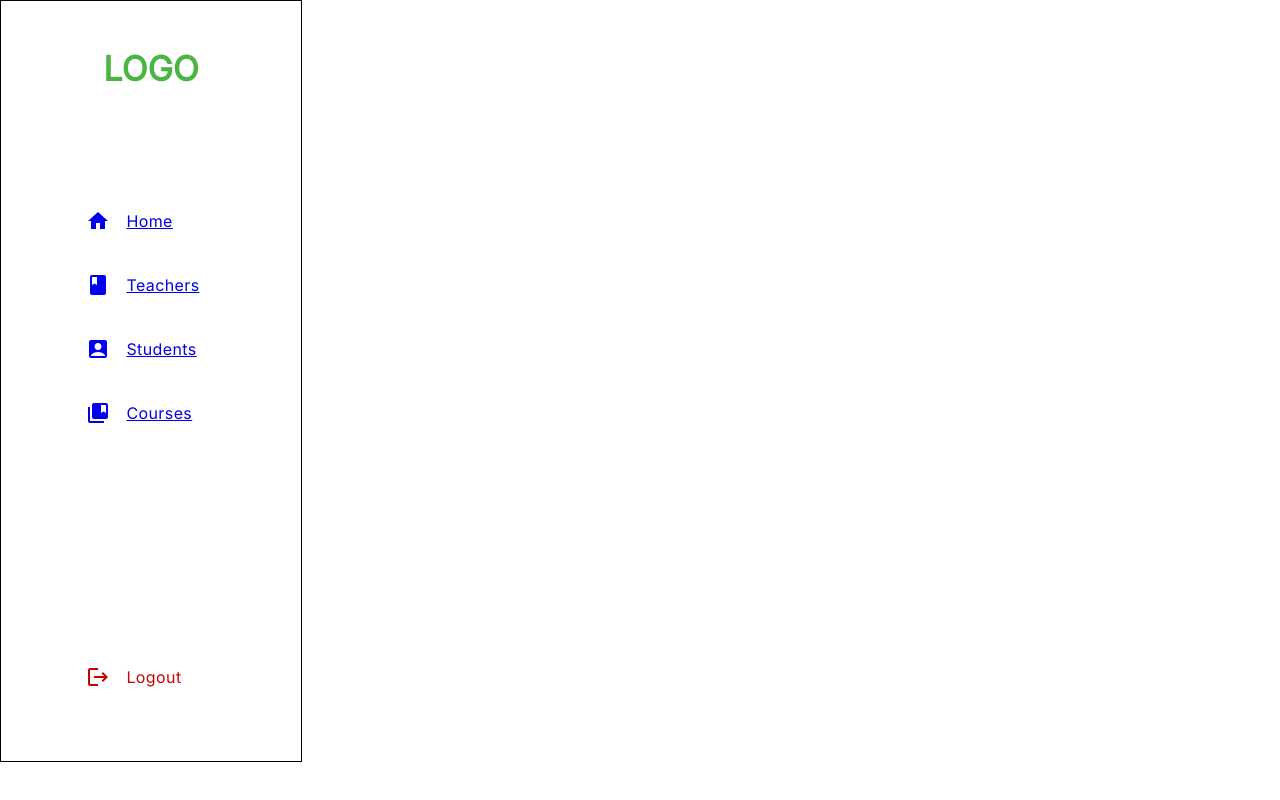
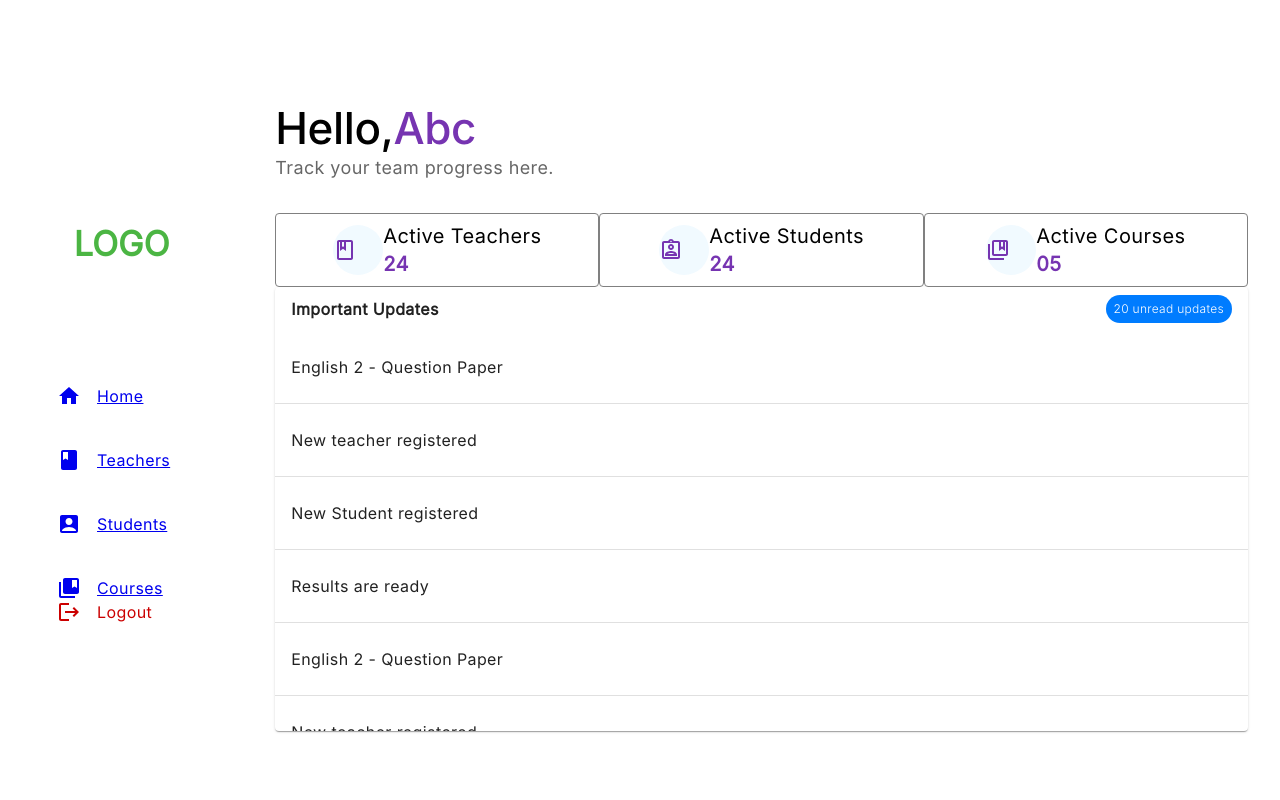
Before and after one commit to Online-Examination-Portal/online_exam_ui, a React (Create React App) app: page /home in a window 1280 px wide. Shown: the top 800 px of the page. Built offline with nearby package versions, Linux system fonts and the light colour scheme.

Commit message:
Anuj | Code_review

```diff
--- a/package.json
+++ b/package.json
@@ -12,7 +12,6 @@
     "@testing-library/jest-dom": "^5.16.5",
     "@testing-library/react": "^13.4.0",
     "@testing-library/user-event": "^13.5.0",
-    "date-fns": "^2.30.0",
     "date-js": "^2.0.0",
     "dayjs": "^1.11.9",
     "react": "^18.2.0",
--- a/src/components/private/home/data/insightsData.js
+++ b/src/components/private/home/data/insightsData.js
@@ -1,20 +1,16 @@
-import AssignmentIndOutlinedIcon from "@mui/icons-material/AssignmentIndOutlined";
-import BookOutlinedIcon from "@mui/icons-material/BookOutlined";
-import CollectionsBookmarkOutlinedIcon from "@mui/icons-material/CollectionsBookmarkOutlined";
-
 const insightsData = [
   {
-    icon: <BookOutlinedIcon />,
+    id: "1" ,
     heading: "Active Teachers",
     value: "24",
   },
   {
-    icon: <AssignmentIndOutlinedIcon />,
+    id: "2" ,
     heading: "Active Students",
     value: "24",
   },
   {
-    icon: <CollectionsBookmarkOutlinedIcon />,
+    id: "3",
     heading: "Active Courses",
     value: "05",
   },
--- a/src/components/private/home/importantUpdates.jsx
+++ b/src/components/private/home/importantUpdates.jsx
@@ -6,10 +6,9 @@ import {
   TableBody,
   TableCell,
   TableContainer,
-  TableHead,
   TableRow,
-  Button,
   Box,
+  Typography,
 } from "@mui/material";
 import impData from "./data/impData";
 import DeleteOutlineOutlinedIcon from "@mui/icons-material/DeleteOutlineOutlined";
@@ -17,27 +16,46 @@ import MarkEmailReadOutlinedIcon from "@mui/icons-material/MarkEmailReadOutlined
 
 const ImpUpdates = () => {
   return (
-    <Paper sx={{ overflow: "hidden", mt: 4, mb: 10 }}>
+    <Paper sx={{ overflow: "hidden" }}>
+      <Box
+        sx={{
+          display: "flex",
+          padding: "8px 16px",
+          alignItems: "center",
+          justifyContent: "space-between",
+        }}
+      >
+        <Typography variant="body1" sx={{ fontWeight: "bold" }}>
+          Important Updates
+        </Typography>
+        <Typography
+          variant="caption"
+          sx={{
+            backgroundColor: "#007CFF",
+            borderRadius: "18px",
+            color: "#ffffff",
+            padding: "4px 8px",
+          }}
+        >
+          20 unread updates
+        </Typography>
+      </Box>
       <TableContainer sx={{ maxHeight: 400 }}>
-        <Table stickyHeader sx={{ width: "75%" }}>
-          <TableHead>
-            <TableRow>
-              <TableCell sx={{ fontWeight: "bold" }}>
-                Important Updates
-              </TableCell>
-              <TableCell>
-                <Button variant="contained" sx={{ borderRadius: "18px" }}>
-                  20 unread updates
-                </Button>
-              </TableCell>
-            </TableRow>
-          </TableHead>
+        <Table stickyHeader sx={{ width: "100%" }}>
           <TableBody>
             {impData.map((data) => (
-              <TableRow key={data.id} sx={{ '&:hover': { backgroundColor: '#f5f5f5' } }}>
+              <TableRow
+                key={data.id}
+                sx={{ "&:hover": { backgroundColor: "#f5f5f5" } }}
+              >
                 <TableCell>{data.update}</TableCell>
                 <TableCell>
-                  <Box sx={{ visibility: 'hidden', '&:hover': { visibility: 'visible' } }}>
+                  <Box
+                    sx={{
+                      visibility: "hidden",
+                      "&:hover": { visibility: "visible" },
+                    }}
+                  >
                     <IconButton sx={{ color: "primary.main" }}>
                       <DeleteOutlineOutlinedIcon />
                     </IconButton>
--- a/src/components/private/home/insightsCard.jsx
+++ b/src/components/private/home/insightsCard.jsx
@@ -1,6 +1,10 @@
 import React from "react";
 import insightsData from "./data/insightsData";
-import { Box, Card, CardContent, SvgIcon, Typography } from "@mui/material";
+import AssignmentIndOutlinedIcon from "@mui/icons-material/AssignmentIndOutlined";
+import BookOutlinedIcon from "@mui/icons-material/BookOutlined";
+import CollectionsBookmarkOutlinedIcon from "@mui/icons-material/CollectionsBookmarkOutlined";
+
+import { Box, Typography } from "@mui/material";
 
 const InsightsCard = () => {
   return (
@@ -10,21 +14,59 @@ const InsightsCard = () => {
         flexDirection: "row",
       }}
     >
-      {insightsData.map((data) => (
-        <Card variant="outlined" sx={{ width: "25%" }}>
-          <CardContent>
-            <SvgIcon sx={{ color: "primary.main" }}>{data.icon}</SvgIcon>
-            <Box sx={{ float: "right" }}>
+      {insightsData.map((data, i) => (
+        <Box
+          key={`card_${data.id}`}
+          variant="outlined"
+          sx={{
+            width: "33%",
+            display: "flex",
+            justifyContent: "center",
+            alignItems: "center",
+            border: "1px solid grey",
+            borderRadius: "4px",
+            padding: "8px",
+          }}
+        >
+          <Box
+            sx={{
+              width: "50px",
+              height: "50px",
+              borderRadius: "50px",
+              display: "flex",
+              justifyItems: "center",
+              alignItems: "center",
+              backgroundColor: "#F1FAFF",
+            }}
+          >
+            {data.id === "1" ? (
+              <BookOutlinedIcon size="small" color="primary" />
+            ) : null}
+            {data.id === "2" ? (
+              <AssignmentIndOutlinedIcon size="small" color="primary" />
+            ) : null}
+            {data.id === "3" ? (
+              <CollectionsBookmarkOutlinedIcon size="small" color="primary" />
+            ) : null}
+          </Box>
+          <Box
+            sx={{
+              display: "flex",
+              justifyContent: "center",
+              alignItems: "flex-start",
+              flexDirection: "column",
+            }}
+          >
             <Typography variant="h5">{data.heading}</Typography>
             <Typography
+              color="primary"
               variant="h5"
-                sx={{ color: "primary.main", fontWeight: "bold" }}
+              sx={{ fontWeight: "bold" }}
             >
               {data.value}
             </Typography>
           </Box>
-          </CardContent>
-        </Card>
+        </Box>
       ))}
     </Box>
   );
--- a/src/hoc/ProtectedLayout/index.jsx
+++ b/src/hoc/ProtectedLayout/index.jsx
@@ -2,6 +2,7 @@ import React from "react";
 import { Outlet } from "react-router-dom";
 import { Box } from "@mui/material";
 import SideNav from "../../modules/sidenav";
+import './style.css';
 
 const ProtectedLayout = () => {
   return (
--- /dev/null
+++ b/src/hoc/ProtectedLayout/style.css
@@ -0,0 +1,7 @@
+.layoutContainer {
+    width: 100%;
+    height: 100vh;
+    display: flex;
+    align-items: center;
+    justify-content: flex-start;
+}
--- a/src/modules/sidenav/index.jsx
+++ b/src/modules/sidenav/index.jsx
@@ -1,108 +1,123 @@
-import React from 'react'
-import { Box, Typography } from '@mui/material';
-import HomeIcon from '@mui/icons-material/Home';
-import BookIcon from '@mui/icons-material/Book';
-import AccountBoxIcon from '@mui/icons-material/AccountBox';
-import CollectionsBookmarkIcon from '@mui/icons-material/CollectionsBookmark';
-import LogoutIcon from '@mui/icons-material/Logout';
-import { Link } from 'react-router-dom';
+import React from "react";
+import { Box, Typography } from "@mui/material";
+import HomeIcon from "@mui/icons-material/Home";
+import BookIcon from "@mui/icons-material/Book";
+import AccountBoxIcon from "@mui/icons-material/AccountBox";
+import CollectionsBookmarkIcon from "@mui/icons-material/CollectionsBookmark";
+import LogoutIcon from "@mui/icons-material/Logout";
+import { Link } from "react-router-dom";
 
 const SideNav = () => {
-    return(
+  return (
     <Box
-        sx ={{
-            display :'flex',
-            flexDirection : 'column',
-            width: '300px',
-            position: 'sticky',
-            alignItems: 'center',
-            border: 1
-        }}>
-            <Typography variant='h3' sx={{mt: 6, mb: 15, fontWeight:'bold', color:"success.main"}}>
+      sx={{
+        width: "20%",
+        display: "flex",
+        alignItems: "center",
+        flexDirection: "column",
+      }}
+    >
+      <Typography
+        variant="h3"
+        sx={{ mt: 6, mb: 15, fontWeight: "bold", color: "success.main" }}
+      >
         LOGO
       </Typography>
       <Box
-            sx={{ display : 'flex',
-                  flexDirection : 'column',
-                  gap : 30,
-                  color:"success.main",
+        sx={{
+          display: "flex",
+          flexDirection: "column",
+          color: "success.main",
         }}
       >
+        <Box sx={{ display: "flex", flexDirection: "column", gap: 5 }}>
           <Box
-                 sx={{ display : 'flex',
-                 flexDirection : 'column',
-                 gap : 5
-    }}
-    >
-            <Box component={Link} to = '/home'
+            component={Link}
+            to="/home"
             sx={{
               display: "flex",
               flexDirection: "row",
             }}
           >
             <HomeIcon />
-                <Typography sx={{
+            <Typography
+              sx={{
                 mx: 2,
-                }}>
+              }}
+            >
               Home
             </Typography>
           </Box>
-            <Box component={Link} to = '/teachers'
+          <Box
+            component={Link}
+            to="/teachers"
             sx={{
               display: "flex",
               flexDirection: "row",
             }}
           >
             <BookIcon />
-                <Typography sx={{
+            <Typography
+              sx={{
                 mx: 2,
-                }}>
+              }}
+            >
               Teachers
             </Typography>
           </Box>
-            <Box component={Link} to = '/students'
+          <Box
+            component={Link}
+            to="/students"
             sx={{
               display: "flex",
               flexDirection: "row",
             }}
           >
             <AccountBoxIcon />
-                <Typography sx={{
+            <Typography
+              sx={{
                 mx: 2,
-                }}>
+              }}
+            >
               Students
             </Typography>
           </Box>
-            <Box component={Link} to = '/courses'
+          <Box
+            component={Link}
+            to="/courses"
             sx={{
               display: "flex",
               flexDirection: "row",
             }}
           >
             <CollectionsBookmarkIcon />
-                <Typography sx={{
+            <Typography
+              sx={{
                 mx: 2,
-                }}>
+              }}
+            >
               Courses
             </Typography>
           </Box>
         </Box>
-            <Box sx={{
+        <Box
+          sx={{
             display: "flex",
             flexDirection: "row",
-                    height: "12vh",
-                    color:"error.main"
+            color: "error.main",
           }}
         >
           <LogoutIcon />
-                <Typography sx={{
+          <Typography
+            sx={{
               mx: 2,
-                }}>
+            }}
+          >
             Logout
           </Typography>
         </Box>
       </Box>
     </Box>
-    )
-}
+  );
+};
 export default SideNav;
--- a/src/pages/Private/Home/index.jsx
+++ b/src/pages/Private/Home/index.jsx
@@ -8,7 +8,7 @@ const Home = () => {
     <Box
       sx={{
         width: "80%",
-        float: "right",
+        padding: 4,
       }}
     >
       <Typography
```
Also changed, not shown: src/Routes.js (+14 -11 lines), src/hoc/ProtectedLayout/index.styles.js (deleted), 1 other file (tests, documents, lock files or other folders). Lines whose indentation alone changed are shown as unchanged.
